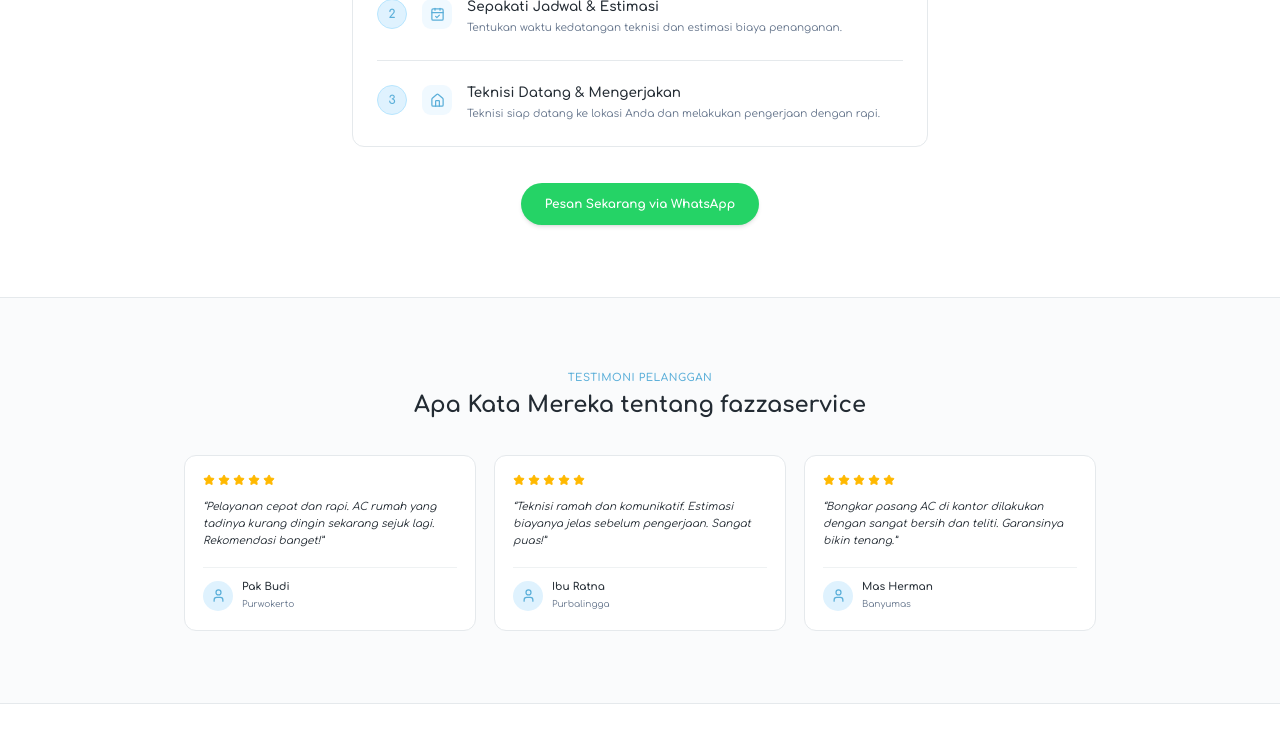
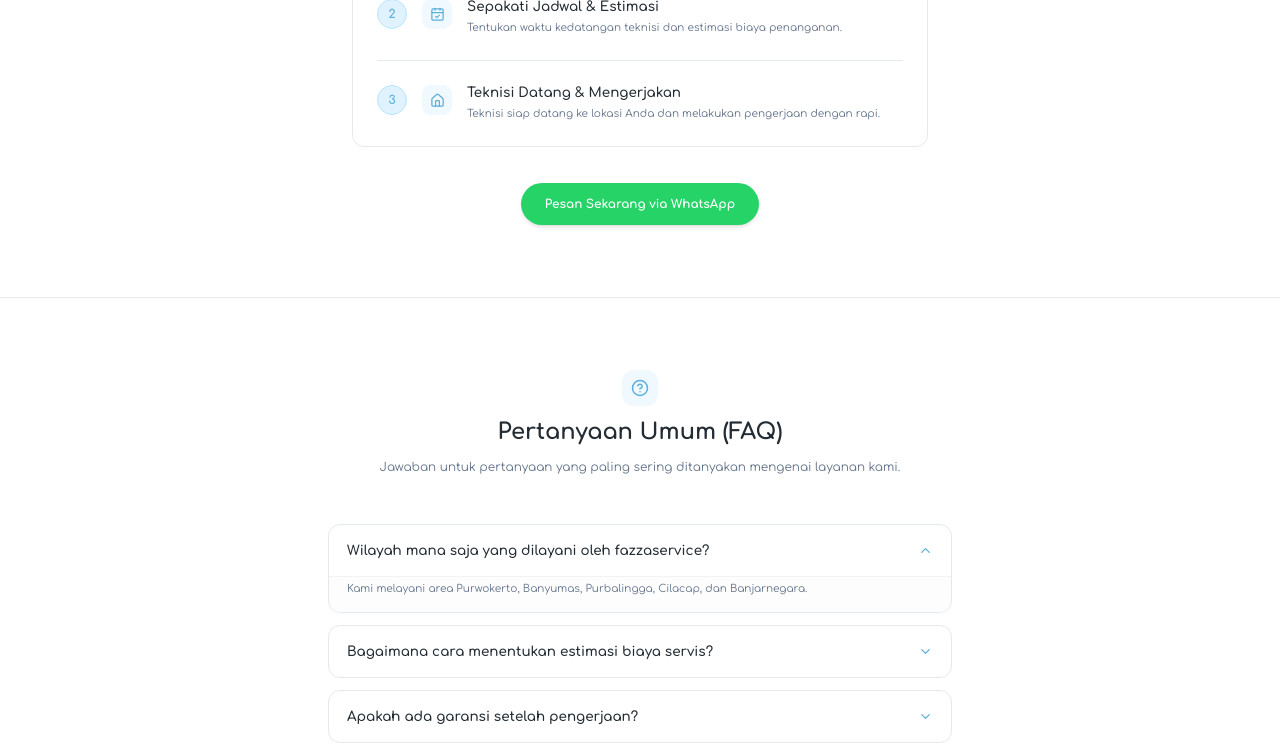
Before and after one commit to Neotsaqif/fazzaservice, a React (Vite) app: page / in a window 1280 px wide. Shown: the part 2000-2755 px from the top of the page. Built offline with nearby package versions, Linux system fonts and the light colour scheme.

Commit message:
chore: remove Testimonials component from App

```diff
--- a/src/App.tsx
+++ b/src/App.tsx
@@ -5,7 +5,6 @@
 import { ServiceCatalog } from './components/ServiceCatalog';
 import { WhyUs } from './components/WhyUs';
 import { HowToOrder } from './components/HowToOrder';
-import { Testimonials } from './components/Testimonials';
 import { FAQ } from './components/FAQ';
 import { ClosingCTA } from './components/ClosingCTA';
 import { Footer } from './components/Footer';
@@ -21,7 +20,6 @@
         <ServiceCatalog />
         <WhyUs />
         <HowToOrder />
-        <Testimonials />
         <FAQ />
         <ClosingCTA />
       </main>
```
